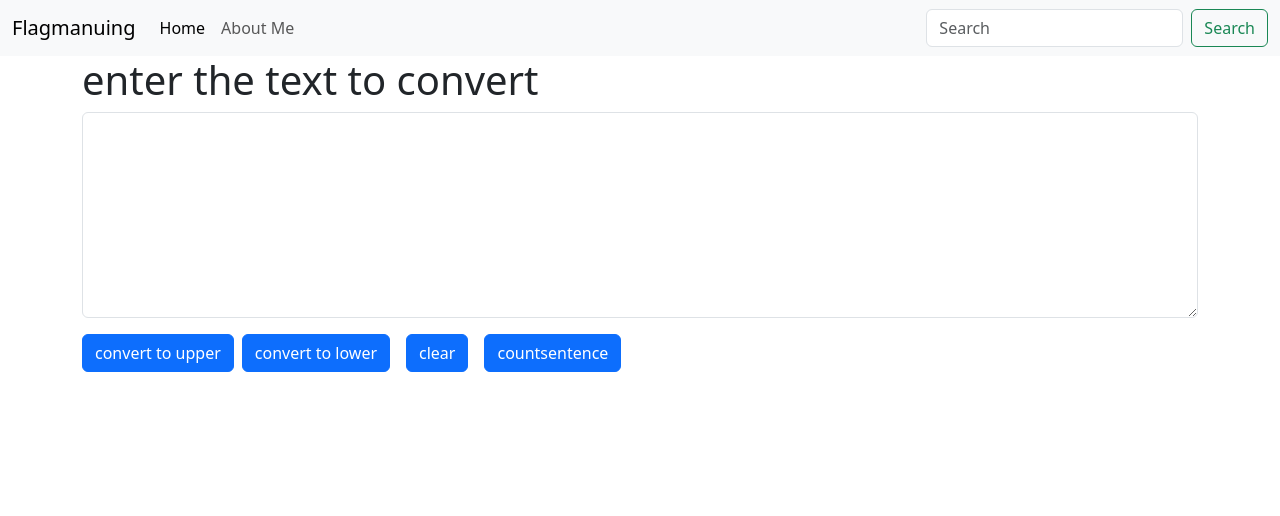
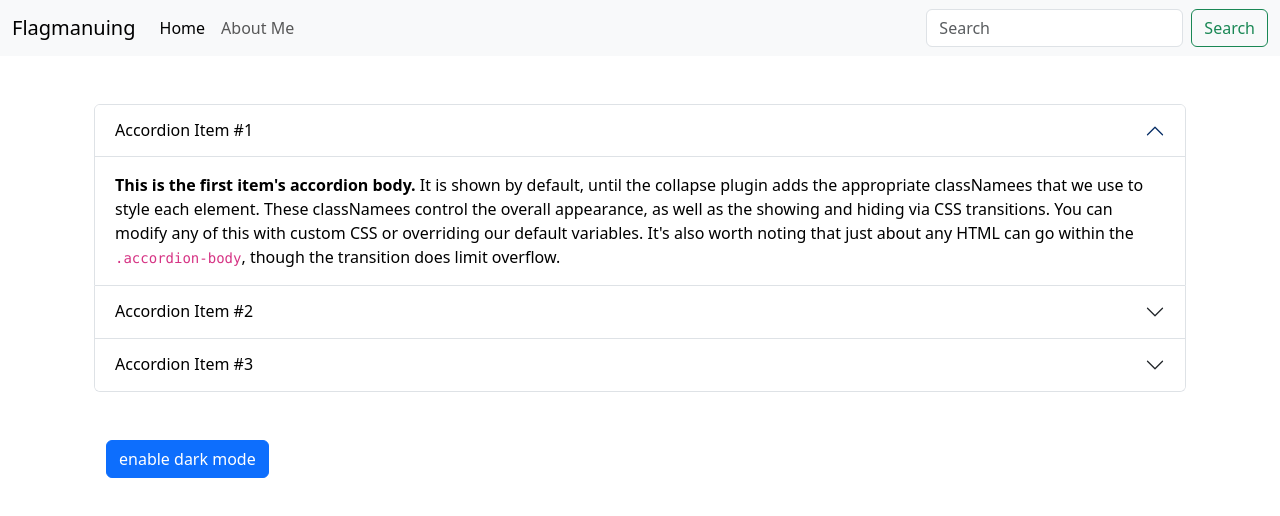
Before and after one commit to Mayaz120102/ReactJs_Learning, a React (Create React App) app: page / in a window 1280 px wide. Shown: the top 516 px of the page. Built offline with nearby package versions, Linux system fonts and the light colour scheme.

Commit message:
toggle switch

```diff
--- a/src/App.js
+++ b/src/App.js
@@ -1,13 +1,15 @@
 import "./App.css";
+import About from "./components/About";
 import Navbar from "./components/Navbar";
-import TextForm from "./components/TextForm";
+// import TextForm from "./components/TextForm";
 function App() {
   return (
     <>
       <Navbar title="Flagmanuing" About="About Me" />
       <div className="container">
         {" "}
-        <TextForm heading="enter the text to convert" />
+        {/* <TextForm heading="enter the text to convert" /> */}
+        <About />
       </div>
     </>
   );
--- /dev/null
+++ b/src/components/About.js
@@ -0,0 +1,133 @@
+import React, { useState } from "react";
+
+export default function About() {
+  const [myStyle, setMyStyle] = useState({
+    color: "black",
+    backgroundColor: "white",
+  });
+  const [btnText, setBtnText] = useState("enable dark mode");
+  const toggleStyle = () => {
+    if (myStyle.color === "black") {
+      setMyStyle({
+        color: "white",
+        backgroundColor: "black",
+      });
+      setBtnText("enable light mode");
+    } else {
+      setMyStyle({
+        color: "black",
+        backgroundColor: "white",
+      });
+      setBtnText("enable dark mode");
+    }
+  };
+
+  return (
+    <div className="container my-5" style={myStyle}>
+      <div className="accordion" id="accordionExample">
+        <div className="accordion-item">
+          <h2 className="accordion-header">
+            <button
+              className="accordion-button"
+              style={myStyle}
+              type="button"
+              data-bs-toggle="collapse"
+              data-bs-target="#collapseOne"
+              aria-expanded="true"
+              aria-controls="collapseOne"
+            >
+              Accordion Item #1
+            </button>
+          </h2>
+          <div
+            id="collapseOne"
+            className="accordion-collapse collapse show"
+            data-bs-parent="#accordionExample"
+          >
+            <div className="accordion-body" style={myStyle}>
+              <strong>This is the first item's accordion body.</strong> It is
+              shown by default, until the collapse plugin adds the appropriate
+              classNamees that we use to style each element. These classNamees
+              control the overall appearance, as well as the showing and hiding
+              via CSS transitions. You can modify any of this with custom CSS or
+              overriding our default variables. It's also worth noting that just
+              about any HTML can go within the <code>.accordion-body</code>,
+              though the transition does limit overflow.
+            </div>
+          </div>
+        </div>
+        <div className="accordion-item">
+          <h2 className="accordion-header">
+            <button
+              className="accordion-button collapsed"
+              style={myStyle}
+              type="button"
+              data-bs-toggle="collapse"
+              data-bs-target="#collapseTwo"
+              aria-expanded="false"
+              aria-controls="collapseTwo"
+            >
+              Accordion Item #2
+            </button>
+          </h2>
+          <div
+            id="collapseTwo"
+            className="accordion-collapse collapse"
+            data-bs-parent="#accordionExample"
+          >
+            <div className="accordion-body" style={myStyle}>
+              <strong>This is the second item's accordion body.</strong> It is
+              hidden by default, until the collapse plugin adds the appropriate
+              classNamees that we use to style each element. These classNamees
+              control the overall appearance, as well as the showing and hiding
+              via CSS transitions. You can modify any of this with custom CSS or
+              overriding our default variables. It's also worth noting that just
+              about any HTML can go within the <code>.accordion-body</code>,
+              though the transition does limit overflow.
+            </div>
+          </div>
+        </div>
+        <div className="accordion-item">
+          <h2 className="accordion-header">
+            <button
+              className="accordion-button collapsed"
+              style={myStyle}
+              type="button"
+              data-bs-toggle="collapse"
+              data-bs-target="#collapseThree"
+              aria-expanded="false"
+              aria-controls="collapseThree"
+            >
+              Accordion Item #3
+            </button>
+          </h2>
+          <div
+            id="collapseThree"
+            className="accordion-collapse collapse"
+            data-bs-parent="#accordionExample"
+          >
+            <div className="accordion-body" style={myStyle}>
+              <strong>This is the third item's accordion body.</strong> It is
+              hidden by default, until the collapse plugin adds the appropriate
+              classNamees that we use to style each element. These classNamees
+              control the overall appearance, as well as the showing and hiding
+              via CSS transitions. You can modify any of this with custom CSS or
+              overriding our default variables. It's also worth noting that just
+              about any HTML can go within the <code>.accordion-body</code>,
+              though the transition does limit overflow.
+            </div>
+          </div>
+        </div>
+      </div>
+      <div className="container">
+        <button
+          onClick={toggleStyle}
+          type="button"
+          className="btn btn-primary my-5"
+        >
+          {btnText}
+        </button>
+      </div>
+    </div>
+  );
+}
```
